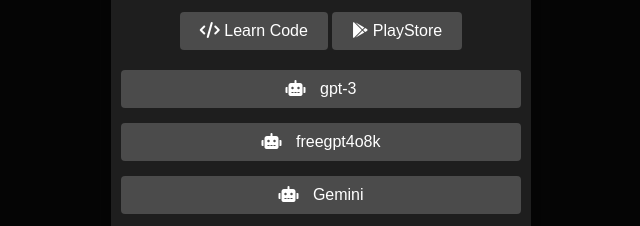
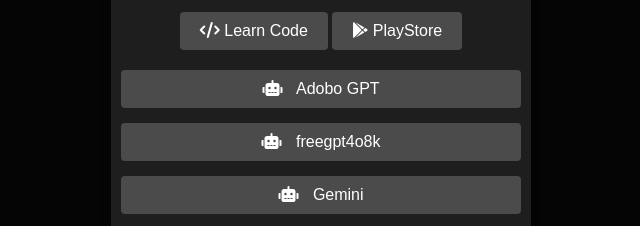
Before and after one commit to Alwajmodder/BlandLightyellowFile, a website: page public/index.html in a window 1280 px wide. Shown: the part 155-381 px from the top of the page, 319-959 px from the left. Drawn offline with Linux system fonts and the light colour scheme.

Commit message:
Update index.html

```diff
--- a/public/index.html
+++ b/public/index.html
@@ -129,7 +129,7 @@
     <a href="playstore.html" class="playstore"><i class="fab fa-google-play"></i> PlayStore</a>
     <ul>
       <li>
-        <a onclick="page('/pinoygpt?prompt=')"><i class="fa-solid fa-robot"></i> gpt-3</a>
+        <a onclick="page('/adobo/gpt?query=')"><i class="fa-solid fa-robot"></i> Adobo GPT</a>
       </li>
       <li>
         <a onclick="page('/freegpt4o8k?question=')"><i class="fa-solid fa-robot"></i> freegpt4o8k</a>
```
